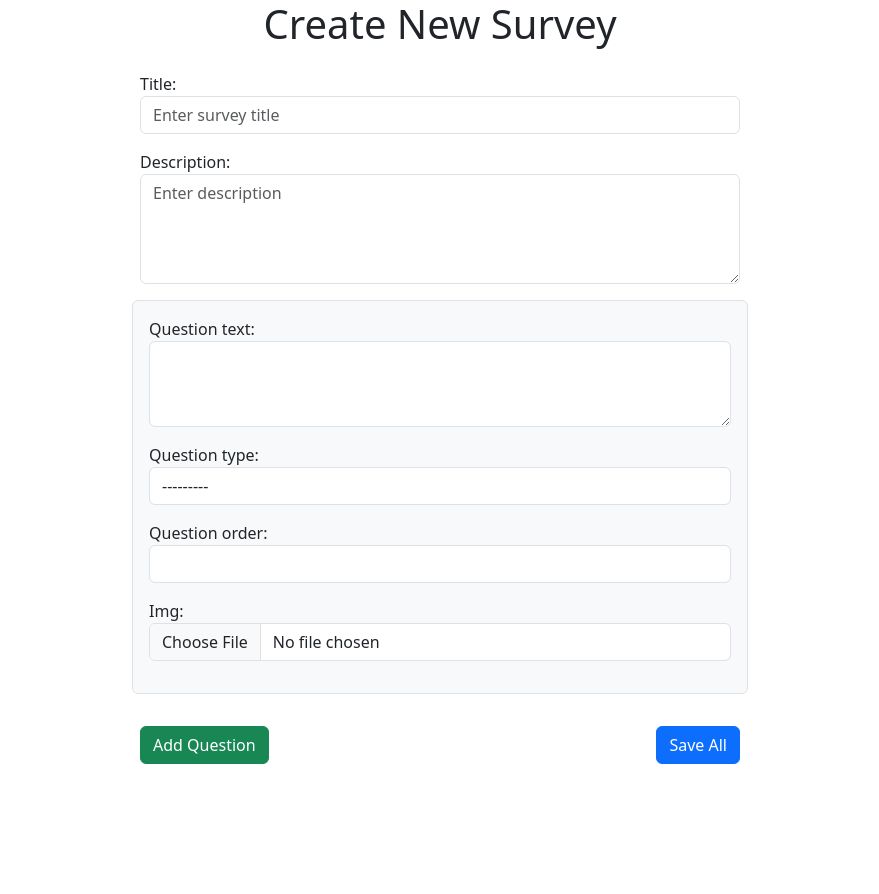
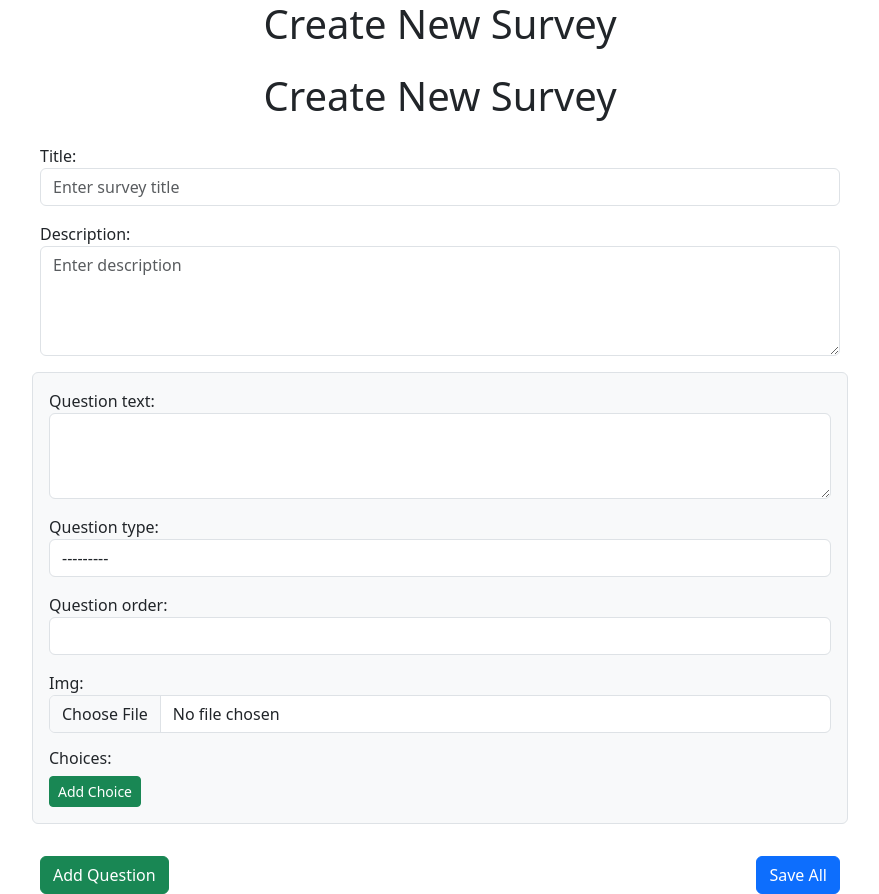
Before and after one commit to fajar-i/Resfound, a Django app: page /create_survey/ in a window 1280 px wide. Shown: the whole page, without its empty margins (200-1079 px from the left). Before the commit the page ends 764 px from the top, so only its background shows below. Run offline with Django 5.2, Linux system fonts and the light colour scheme; data that the repository does not hold is empty.

Commit message:
sedikit bisa tapi cuma bisa satu per satu

```diff
--- a/survey/admin.py
+++ b/survey/admin.py
@@ -4,7 +4,7 @@ from .models import Survey, Question, Response, SurveyResponse, RecommendedSurve
 admin.site.register(Survey)
 admin.site.register(Question)
 admin.site.register(QuestionType)
-admin.site.register(ResponseChoice)
 admin.site.register(SurveyResponse)
 admin.site.register(Response)
 admin.site.register(RecommendedSurvey)
+admin.site.register(ResponseChoice)
--- a/survey/forms.py
+++ b/survey/forms.py
@@ -36,5 +36,12 @@ class FormToCreateChoices(forms.ModelForm):
         model = ResponseChoice
         fields = ['choices_text']
         widgets = {
-            'choices_text': forms.Textarea(attrs={'class': 'form-control'})
+            'choices_text': forms.TextInput(attrs={'class': 'form-control'})
         }
+
+ChoiceInlineFormset = inlineformset_factory(
+    Question,
+    ResponseChoice,
+    form=FormToCreateChoices,
+    extra=1
+)
--- a/survey/models.py
+++ b/survey/models.py
@@ -50,7 +50,7 @@ class ResponseChoice(models.Model):
     choices_text = models.TextField(max_length=1000)
 
     def __str__(self):
-        return self.text
+        return self.choices_text
 
 
 class SurveyResponse(models.Model):
--- a/survey/templates/Insert_Question.html
+++ b/survey/templates/Insert_Question.html
@@ -1,3 +1,5 @@
+{% load custom_filters %}
+
 <!DOCTYPE html>
 <html lang="en">
 
@@ -9,7 +11,16 @@
     <script src="https://cdn.jsdelivr.net/npm/bootstrap@5.3.0-alpha3/dist/js/bootstrap.bundle.min.js"></script>
 </head>
 
-<body style="max-width: 600px; margin: auto;">
+<body style="max-width: 800px; margin: auto;">
+    <h1 class="text-center mb-4">
+        {% if is_edit_survey %}
+        Edit Survey
+        {% else %}
+        Create New Survey
+        {% endif %}
+    </h1>
+
+    <body style="max-width: 800px; margin: auto;">
         <h1 class="text-center mb-4">
             {% if is_edit_survey %}
             Edit Survey
@@ -24,27 +35,59 @@
             <!-- Survey Form -->
             {{ survey_form.as_p }}
             {% if survey_form.errors %}
-        <div class="alert alert-danger">{{ survey_form.errors }}</div>
+            <div class="alert alert-danger">
+                {{ survey_form.errors }}
+            </div>
             {% endif %}
 
             <!-- Question Formset -->
-        {{ question_form.management_form }}
+            {{ question_formset.management_form }}
             <div id="form-container" class="row g-3">
-            {% for form in question_form %}
+                {% for form in question_formset %}
                 <div class="col-12 form border p-3 mb-3 bg-light rounded">
                     {{ form.as_p }}
+
+                    <!-- Choices for each question -->
+                    <div class="choices-container">
+                        <h6>Choices:</h6>
+                        {% with choice_formsets|get_item:form.instance.pk as choice_formset %}
+                        {% if choice_formset %}
+                        {{ choice_formset.management_form }}
+                        {% for choice_form in choice_formset %}
+                        <div class="mb-2">
+                            {{ choice_form.as_p }}
+                        </div>
+                        {% endfor %}
+                        {% endif %}
+                        {% endwith %}
+                        <button type="button" class="btn btn-success btn-sm add-choice">Add Choice</button>
+                    </div>
+
                     {% if form.instance.pk %}
-                <a href="{% url 'delete_question' form.instance.pk %}" class="btn btn-danger btn-sm">Remove</a>
+                    <a href="{% url 'delete_question' form.instance.pk %}" class="btn btn-danger btn-sm mt-2">Remove</a>
                     {% endif %}
                 </div>
                 {% endfor %}
             </div>
 
             <!-- Template for new questions -->
-        <div id="form-template" class="col-12 form border p-3 mb-3 bg-light rounded" style="display: none;">
-            {{ question_form.empty_form.as_p }}
-            <button type="button" class="btn btn-danger btn-sm delete-form">Remove</button>
+            <template id="form-template">
+                <div class="col-12 form border p-3 mb-3 bg-light rounded">
+                    {{ question_formset.empty_form.as_p|safe }}
+                    <div class="choices-container">
+                        <h6>Choices:</h6>
+                        <button type="button" class="btn btn-success btn-sm add-choice">Add Choice</button>
                     </div>
+                    <button type="button" class="btn btn-danger btn-sm mt-2 delete-form">Remove</button>
+                </div>
+            </template>
+
+            <!-- Template for dynamic addition of choices -->
+            <template id="choice-template">
+                <div class="mb-2">
+                    <input type="text" class="form-control" name="choices_text" placeholder="Enter choice">
+                </div>
+            </template>
 
             <!-- Buttons -->
             <div class="d-flex justify-content-between mt-3">
@@ -53,46 +96,45 @@
             </div>
         </form>
 
-    </div>
+        <script>
+            document.addEventListener("DOMContentLoaded", function () {
+                const formContainer = document.getElementById('form-container');
+                const totalFormsInput = document.querySelector('#id_form-TOTAL_FORMS');
 
-    <script>
                 document.getElementById('add-form').addEventListener('click', function () {
-            const formContainer = document.getElementById('form-container');
-            const formTemplate = document.getElementById('form-template').cloneNode(true);
+                    const formIndex = parseInt(totalFormsInput.value);
+                    const formTemplate = document.getElementById('form-template').content.cloneNode(true);
 
-            // Unhide and prepare the new form
-            formTemplate.style.display = '';
-            formTemplate.removeAttribute('id');
-
-            // Update form field prefixes and indexes
-            const totalForms = document.querySelector('#id_form-TOTAL_FORMS');
-            const formIndex = parseInt(totalForms.value);
+                    // Replace prefix and append
                     formTemplate.innerHTML = formTemplate.innerHTML.replace(/__prefix__/g, formIndex);
-
-            // Increment TOTAL_FORMS count
-            totalForms.value = formIndex + 1;
-
-            // Append the new form
+                    totalFormsInput.value = formIndex + 1; // Increment form count
                     formContainer.appendChild(formTemplate);
 
-            // Attach delete functionality
-            attachDeleteListeners();
+                    attachChoiceListeners(); // Attach listeners for new form
                 });
 
-        function attachDeleteListeners() {
-            document.querySelectorAll('.delete-form').forEach(function (button) {
+                function attachChoiceListeners() {
+                    document.querySelectorAll('.add-choice').forEach(button => {
+                        button.addEventListener('click', function () {
+                            const choicesContainer = button.closest('.choices-container');
+                            const choiceTemplate = document.getElementById('choice-template').content.cloneNode(true);
+                            choicesContainer.insertBefore(choiceTemplate, button);
+                        });
+                    });
+
+                    document.querySelectorAll('.delete-form').forEach(button => {
                         button.addEventListener('click', function () {
                             const form = button.closest('.form');
                             form.remove();
-
-                    // Decrement TOTAL_FORMS count
-                    const totalForms = document.querySelector('#id_form-TOTAL_FORMS');
-                    totalForms.value = parseInt(totalForms.value) - 1;
+                            totalFormsInput.value = parseInt(totalFormsInput.value) - 1; // Decrement form count
                         });
                     });
                 }
 
-        attachDeleteListeners();
+                // Attach listeners to existing forms
+                attachChoiceListeners();
+            });
+
         </script>
     </body>
 
--- /dev/null
+++ b/survey/templatetags/custom_filters.py
@@ -0,0 +1,8 @@
+from django import template
+
+register = template.Library()
+
+@register.filter
+def get_item(dictionary, key):
+    """Retrieve an item from a dictionary by key."""
+    return dictionary.get(key)
--- a/survey/views.py
+++ b/survey/views.py
@@ -4,7 +4,7 @@ from django.db.models import Prefetch, Max
 from django.urls import reverse
 
 from .models import Survey, Question, QuestionType, ResponseChoice
-from .forms import FormToCreateSurvey, FormToCreateQuestion, FormToCreateChoices, questionsForm
+from .forms import FormToCreateSurvey, FormToCreateQuestion, FormToCreateChoices, questionsForm, ChoiceInlineFormset
 
 def home(request):
     return render(request, 'home.html')
@@ -103,41 +103,69 @@ def delete_question(request, question_id):
     else:
         return redirect('Insert_Question', survey_id=question.survey.id)
 
+
 def Insert_Question(request, survey_id=None):
-    # Get survey instance if editing; otherwise, None for creating
+    # Retrieve existing survey or initialize for creation
     survey = get_object_or_404(Survey, pk=survey_id) if survey_id else None
     is_edit_survey = survey is not None
 
-    # Initialize forms
-    survey_form = FormToCreateSurvey(request.POST or None, instance=survey)
+    # Initialize survey and question forms
+    survey_form = FormToCreateSurvey(
+        request.POST or None,
+        instance=survey
+    )
     question_formset = questionsForm(
         request.POST or None,
         request.FILES or None,
-        queryset=survey.questions.all() if survey else Survey.objects.none()
+        queryset=survey.questions.all() if survey else Question.objects.none(),
     )
 
+    # # Initialize choice formsets for each question
+    # choice_formsets = {}
+    # for question_form in question_formset:
+    #     question = question_form.instance
+    #     if question.pk:  # Existing question
+    #         choice_formsets[question.pk] = ChoiceInlineFormset(instance=question)
+    #     else:  # New question
+    #         choice_formsets[question_form.prefix] = ChoiceInlineFormset(queryset=ResponseChoice.objects.none())
+
     if request.method == 'POST':
-        # Handle both forms' submission
+        # Handle form submission
         if survey_form.is_valid() and question_formset.is_valid():
-            # Save survey
             survey = survey_form.save(commit=False)
-            survey.user = request.user  # Ensure the user is assigned
+            survey.user = request.user
             survey.save()
 
-            # Save associated questions
-            question_instances = question_formset.save(commit=False)
-            for question in question_instances:
-                question.survey = survey  # Link questions to the survey
-                question.save()
-            question_formset.save_m2m()
+            for question_form in question_formset:
+                if question_form.cleaned_data.get('question_text'):  # Ensure valid question
+                    question = question_form.save(commit=False)
+                    question.survey = survey
+                    question.save()
 
-            # Redirect to the same page or another appropriate view
+                    # Process choices for this question
+                    ChoiceFormset = ChoiceInlineFormset(
+                        request.POST, instance=question
+                    )  # Pass POST data for validation
+                    if ChoiceFormset.is_valid():
+                        choices = ChoiceFormset.save(commit=False)
+                        for choice in choices:
+                            choice.question = question
+                            choice.save()
+
             return redirect('Insert_Question', survey_id=survey.id)
 
-    # Render template
+    # Initialize choice formsets for rendering
+    choice_formsets = {}
+    for question_form in question_formset:
+        question = question_form.instance
+        ChoiceFormset = ChoiceInlineFormset(
+            instance=question
+        )  # Prefill for existing questions
+        choice_formsets[question.pk or question_form.prefix] = ChoiceFormset
+
     return render(request, 'insert_question.html', {
         'survey_form': survey_form,
-        'question_form': question_formset,
-        'survey': survey,
+        'question_formset': question_formset,
+        'choice_formsets': choice_formsets,
         'is_edit_survey': is_edit_survey,
     })
```
Also changed, not shown: survey/templatetags/__init__.py (added). Lines whose indentation alone changed are shown as unchanged.
